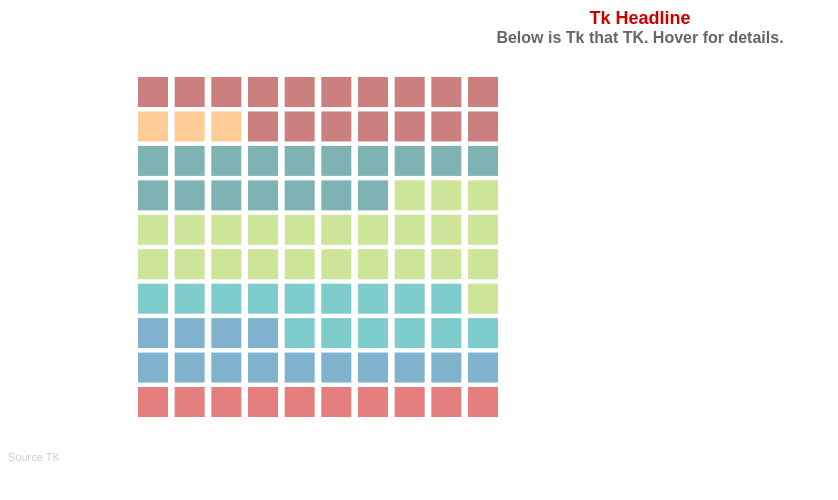
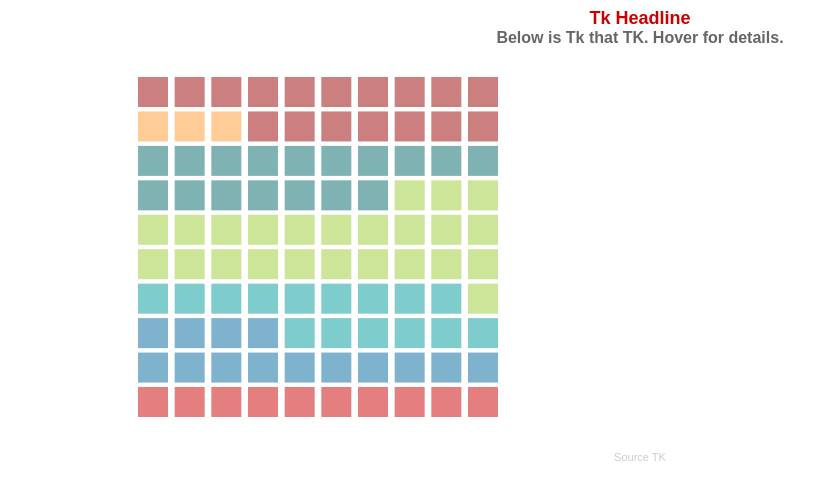
Before and after one commit to alanapipe/heat-map, a plain HTML site: page index.html in a window 1280 px wide. Shown: the full height of the page, 0-838 px from the left. Drawn offline with nearby package versions, Linux system fonts and the light colour scheme; a web font is replaced by a local one.

Commit message:
update to stylesheet to center text label

```diff
--- a/ff-stylesheet-ap.css
+++ b/ff-stylesheet-ap.css
@@ -43,8 +43,13 @@ div.tooltip-style{
   }
 
   .sourceLabel {
-    color:#cccccc;
-    font-family: sans-serif;
+    margin-left: auto;
+    margin-right:auto;
+    font-family:franklin-gothic-urw, sans-serif;
+    font-weight:400;
+    font-style: normal;
     font-size: 11px;
-    font-weight: 400;
+    color: #cccccc;
+    text-align:center;
+    max-width: 400px;
   }
```
